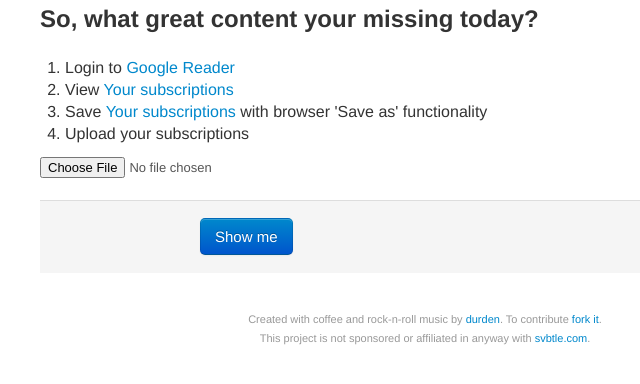
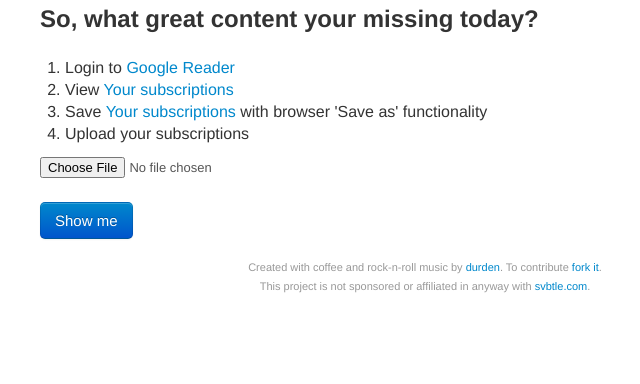
Before and after one commit to durden/svbtle_subscriber, a Flask app: page / in a window 1280 px wide. Shown: the part 183-567 px from the top of the page, without its empty margins (215-855 px from the left). Run offline with Flask 2, Linux system fonts and the light colour scheme.

Commit message:
Cleanup button UI

```diff
--- a/static/css/style.css
+++ b/static/css/style.css
@@ -27,3 +27,8 @@
 .footer {
     text-align: center;
 }
+
+.btn {
+    display: block;
+    margin-top: 20px;
+}
--- a/templates/index.html
+++ b/templates/index.html
@@ -36,9 +36,7 @@
                 <li>Upload your subscriptions</li>
             </ol>
             <input class="input-file" id="fileInput" name="reader_xml" type="file">
-            <div class="form-actions">
-                <button type="submit" class="btn btn-large btn-primary">Show me</button>
-            </div>
+            <button type="submit" class="btn btn-large btn-primary">Show me</button>
         </fieldset>
     </form>
 {% endblock %}
```
